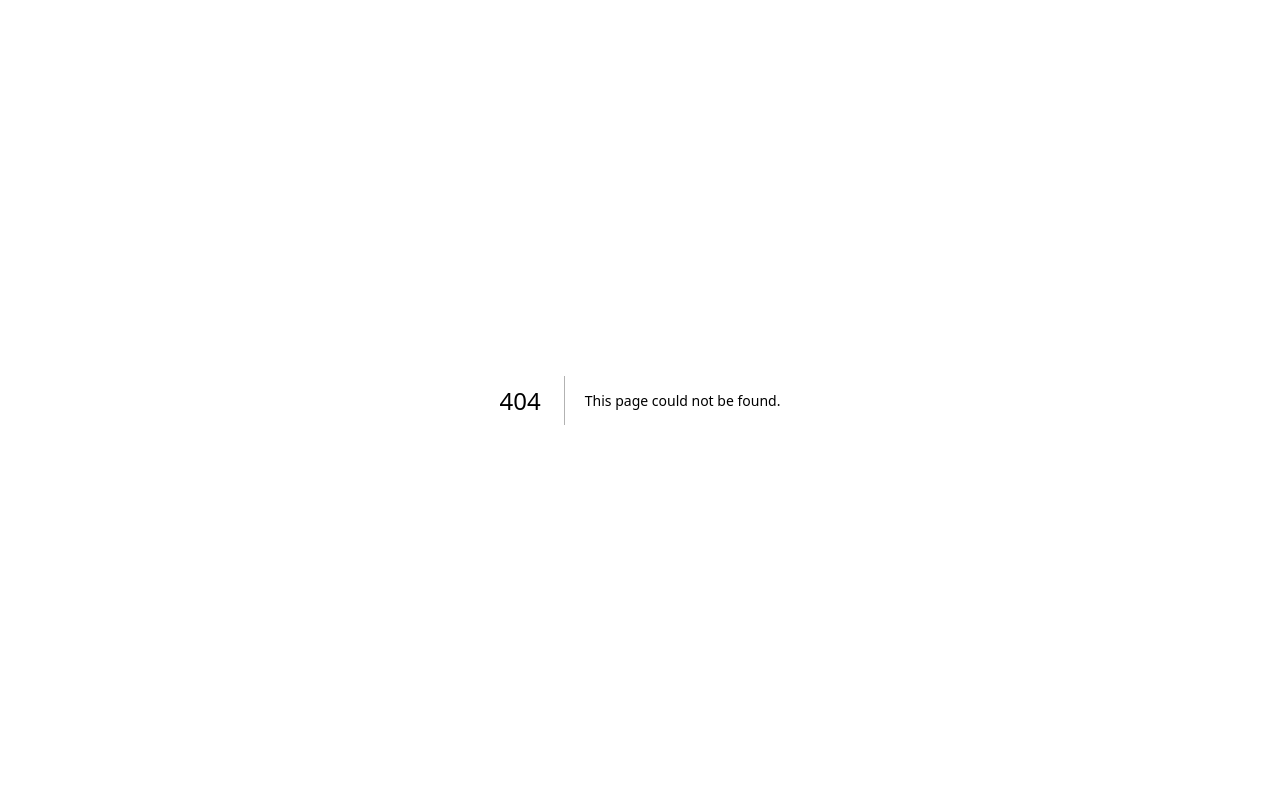
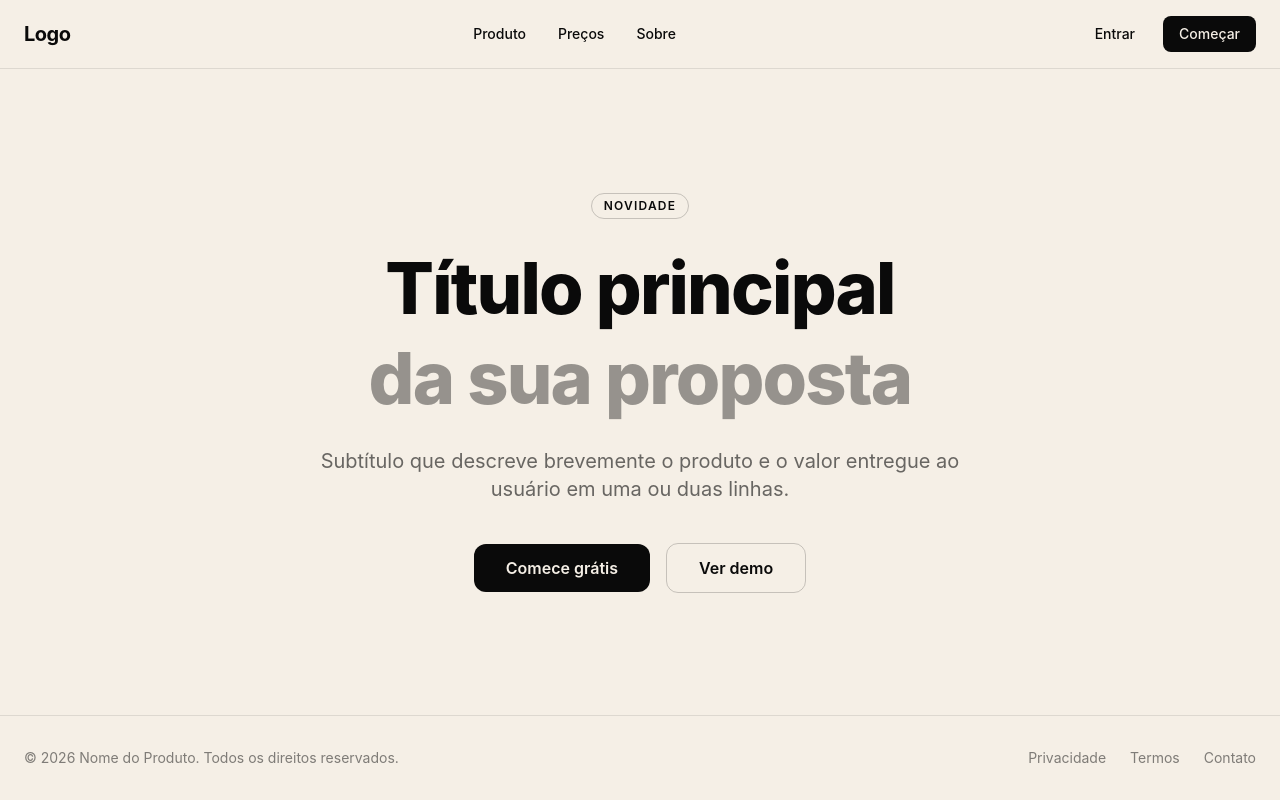
Before and after one commit to build-gif/crew-web, a Next.js app: page /v2 in a window 1280 px wide. Before the commit this address had no page. Built offline with nearby package versions, Linux system fonts and the light colour scheme.

Commit message:
feat(website): inject v2 empty skeleton

```diff
--- /dev/null
+++ b/src/app/v2/page.tsx
@@ -0,0 +1,65 @@
+export default function LandingPage() {
+  return (
+    <div className="min-h-screen bg-[#F5EFE6] text-[#0A0A0A] flex flex-col">
+
+      {/* Navbar */}
+      <header className="w-full border-b border-[#0A0A0A]/10">
+        <nav className="max-w-7xl mx-auto px-6 py-4 flex items-center justify-between">
+          <div className="text-xl font-bold tracking-tight">Logo</div>
+          <ul className="hidden md:flex items-center gap-8 text-sm font-medium">
+            <li>Produto</li>
+            <li>Preços</li>
+            <li>Sobre</li>
+          </ul>
+          <div className="flex items-center gap-3">
+            <button className="text-sm font-medium px-4 py-2 rounded-lg hover:bg-[#0A0A0A]/5 transition-colors">
+              Entrar
+            </button>
+            <button className="text-sm font-medium px-4 py-2 rounded-lg bg-[#0A0A0A] text-[#F5EFE6] hover:bg-[#0A0A0A]/80 transition-colors">
+              Começar
+            </button>
+          </div>
+        </nav>
+      </header>
+
+      {/* Hero */}
+      <main className="flex-1 flex items-center justify-center">
+        <section className="max-w-4xl mx-auto px-6 py-24 text-center">
+          <span className="inline-block text-xs font-semibold tracking-widest uppercase px-3 py-1 rounded-full border border-[#0A0A0A]/20 mb-6">
+            Novidade
+          </span>
+          <h1 className="text-5xl md:text-7xl font-extrabold leading-tight tracking-tight mb-6">
+            Título principal
+            <br />
+            <span className="opacity-40">da sua proposta</span>
+          </h1>
+          <p className="text-lg md:text-xl text-[#0A0A0A]/60 max-w-2xl mx-auto mb-10">
+            Subtítulo que descreve brevemente o produto e o valor entregue ao
+            usuário em uma ou duas linhas.
+          </p>
+          <div className="flex flex-col sm:flex-row items-center justify-center gap-4">
+            <button className="w-full sm:w-auto text-base font-semibold px-8 py-3 rounded-xl bg-[#0A0A0A] text-[#F5EFE6] hover:bg-[#0A0A0A]/80 transition-colors">
+              Comece grátis
+            </button>
+            <button className="w-full sm:w-auto text-base font-semibold px-8 py-3 rounded-xl border border-[#0A0A0A]/20 hover:bg-[#0A0A0A]/5 transition-colors">
+              Ver demo
+            </button>
+          </div>
+        </section>
+      </main>
+
+      {/* Footer */}
+      <footer className="w-full border-t border-[#0A0A0A]/10">
+        <div className="max-w-7xl mx-auto px-6 py-8 flex flex-col md:flex-row items-center justify-between gap-4 text-sm text-[#0A0A0A]/50">
+          <span>© 2026 Nome do Produto. Todos os direitos reservados.</span>
+          <ul className="flex items-center gap-6">
+            <li>Privacidade</li>
+            <li>Termos</li>
+            <li>Contato</li>
+          </ul>
+        </div>
+      </footer>
+
+    </div>
+  );
+}
```
